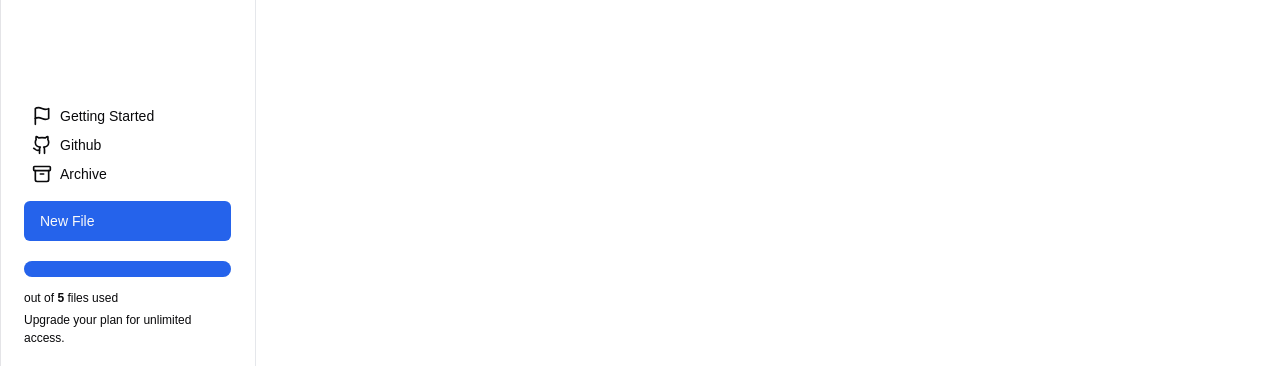
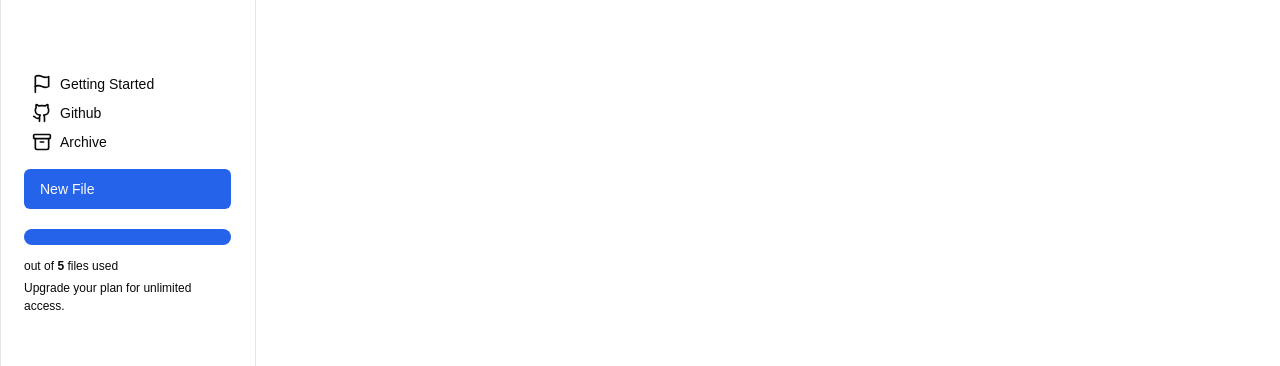
Before and after one commit to kaiwebcode/Ero.io, a Next.js app: page /dashboard in a window 1280 px wide. Shown: the part 434-800 px from the top of the page. Built offline with nearby package versions, Linux system fonts and the light colour scheme; no server answers.

Commit message:
Deployment

```diff
--- a/app/(routes)/dashboard/_components/SideNavBottomSection.tsx
+++ b/app/(routes)/dashboard/_components/SideNavBottomSection.tsx
@@ -39,7 +39,7 @@ function SideNavBottomSection({ onFileCreate, totalFiles }: any) {
   ];
   const [fileInput, setFileInput] = useState("");
   return (
-    <div className="mt-72">
+    <div className="mt-64">
       {menuList.map((menu, index) => (
         <h2
           key={index}
```
